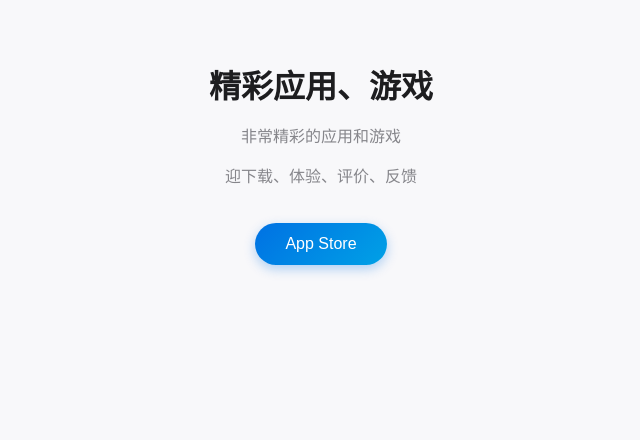
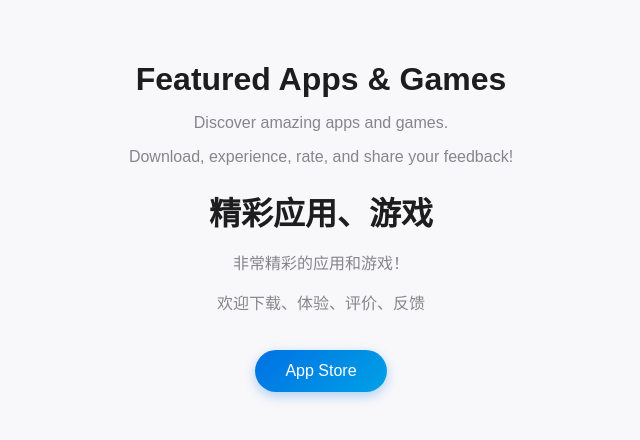
Before and after one commit to singlee/apps, a plain HTML site: page index.html in a window 1280 px wide. Shown: the whole page, without its empty margins (319-959 px from the left). Drawn offline with Linux system fonts and the light colour scheme.

Commit message:
加上英语

```diff
--- a/index.html
+++ b/index.html
@@ -106,9 +106,12 @@
 <body>
     <div class="container">
         <header>
+            <h1>Featured Apps & Games</h1>
+            <p class="subtitle">Discover amazing apps and games.</p>
+            <p class="subtitle">Download, experience, rate, and share your feedback!</p>
             <h1>精彩应用、游戏</h1>
-            <p class="subtitle">非常精彩的应用和游戏</p>
-            <p class="subtitle">迎下载、体验、评价、反馈</p>
+            <p class="subtitle">非常精彩的应用和游戏！</p>
+            <p class="subtitle">欢迎下载、体验、评价、反馈</p>
             <a href="https://apps.apple.com/us/developer/%E7%AB%8B%E5%9C%A3-%E6%9D%8E/id558161855" class="store-btn">App Store</a>
         </header>
     </div>
```
